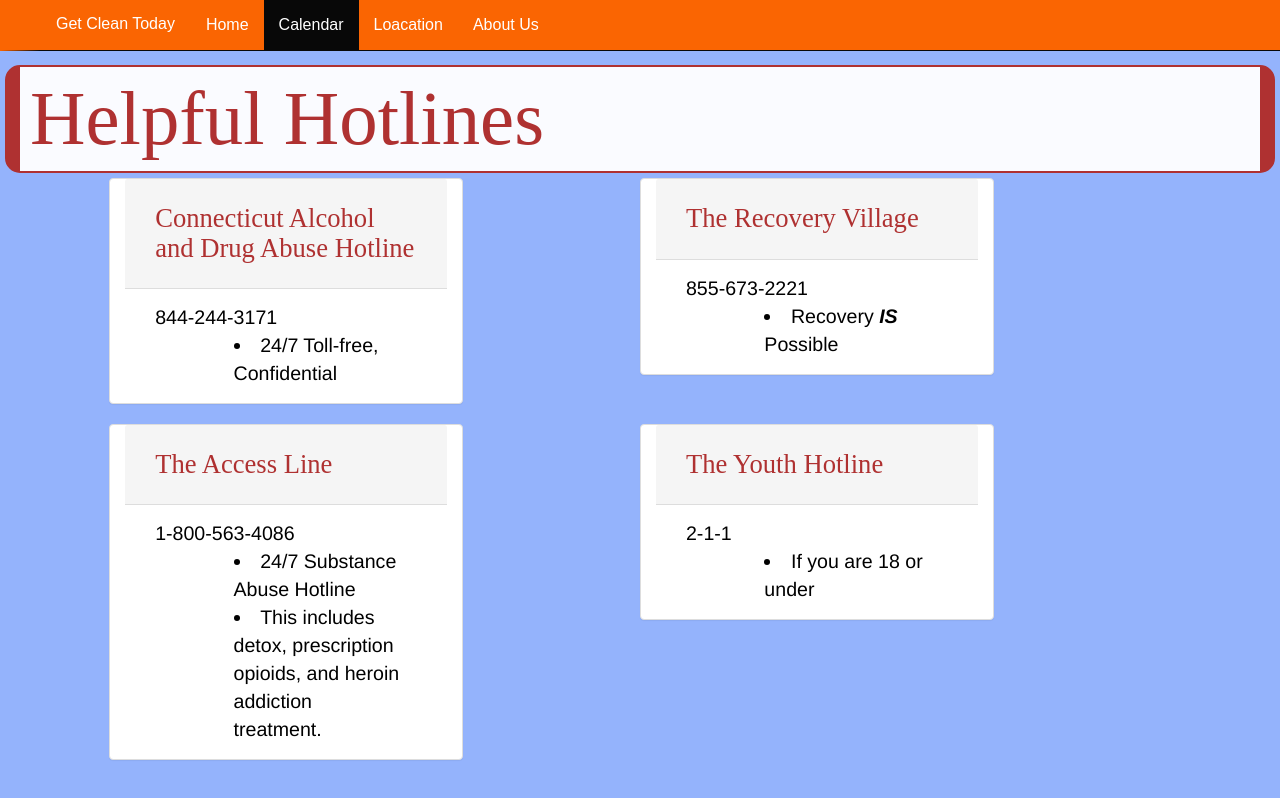
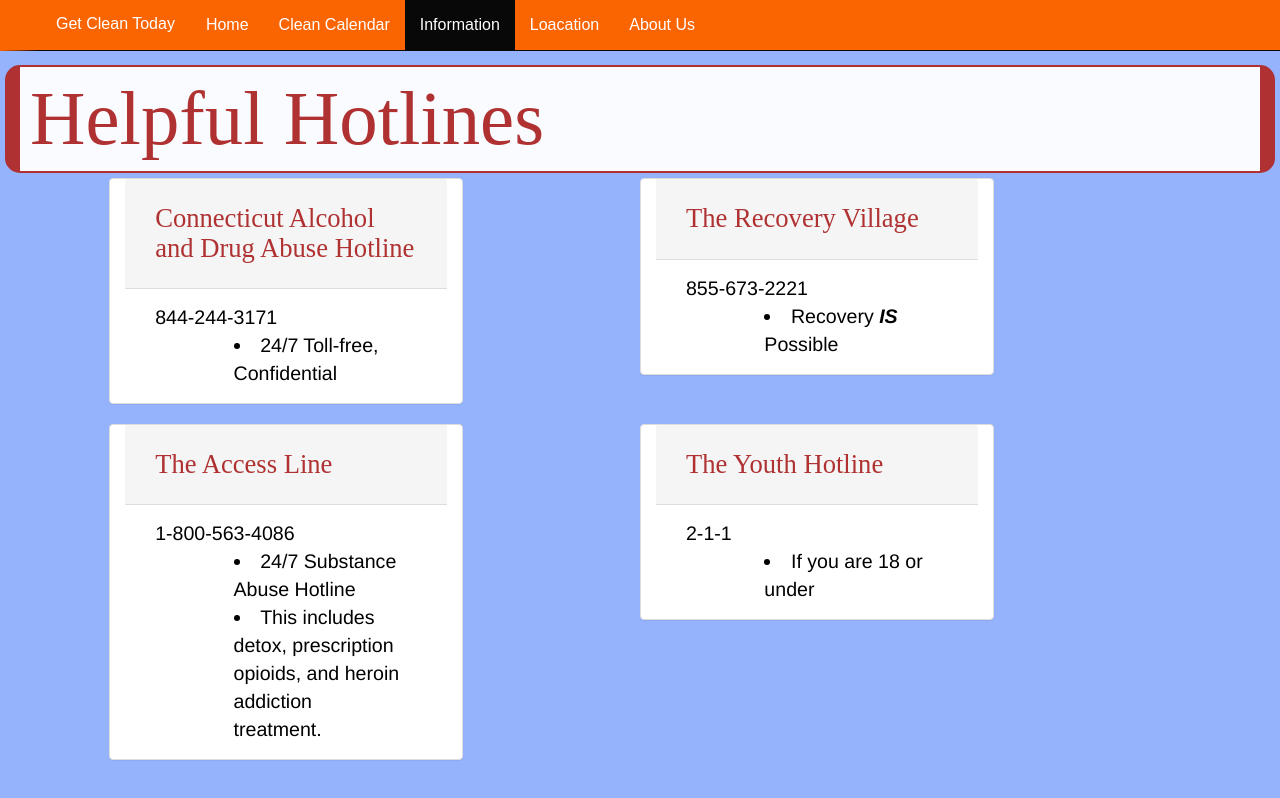
Before and after one commit to paulpasq/Opiod-Web-Based-Application, a plain HTML site: page info.html in a window 1280 px wide. Shown: the top 798 px of the page. Drawn offline with nearby package versions, Linux system fonts and the light colour scheme.

Commit message:
Update info.html

```diff
--- a/info.html
+++ b/info.html
@@ -38,7 +38,8 @@
 		<div id="navbar" class="navbar-collapse collapse" >
 		<ul class="nav navbar-nav">
 		  <li><a href="index.html"  style="color:white">Home</a></li>
-		  <li class="active"><a href="countdownV2.html"  style="color:white">Calendar</a></li>
+		  <li><a href="countdownV2.html"  style="color:white">Clean Calendar</a></li>
+		  <li class="active"><a href="info.html">Information</a></li>
 		  <li><a href="#"  style="color:white">Loacation</a></li>
 		  <li><a href="aboutUs.html"  style="color:white">About Us</a></li>
 		</ul>
```
